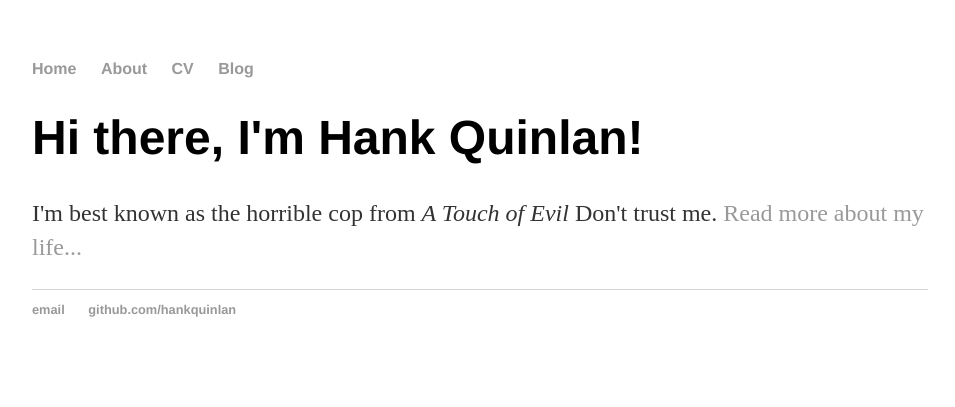
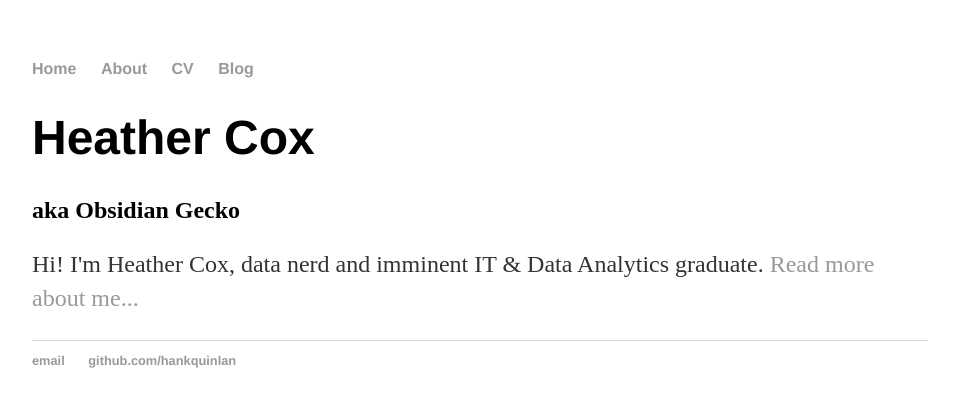
Before and after one commit to obsidiangecko/obsidiangecko.github.io, a Jekyll site: the page built from index.html, in a window 1280 px wide. Shown: the top 407 px of the page, without its empty margins (160-1115 px from the left). Built offline with Jekyll 4.4.1, drawn with Linux system fonts in a browser that asks for light colours.

Commit message:
Update index.html

```diff
--- a/index.html
+++ b/index.html
@@ -1,8 +1,9 @@
 ---
 layout: default
-title: Hank Quinlan, Horrible Cop
+title: Heather Cox, aka Obsidian Gecko
 ---
 <div class="blurb">
-	<h1>Hi there, I'm Hank Quinlan!</h1>
-	<p>I'm best known as the horrible cop from <em>A Touch of Evil</em> Don't trust me. <a href="/about">Read more about my life...</a></p>
+	<h1>Heather Cox</h1>
+	<h2>aka Obsidian Gecko</h2>
+	<p>Hi! I'm Heather Cox, data nerd and imminent IT & Data Analytics graduate. <a href="/about">Read more about me...</a></p>
 </div><!-- /.blurb -->
```
